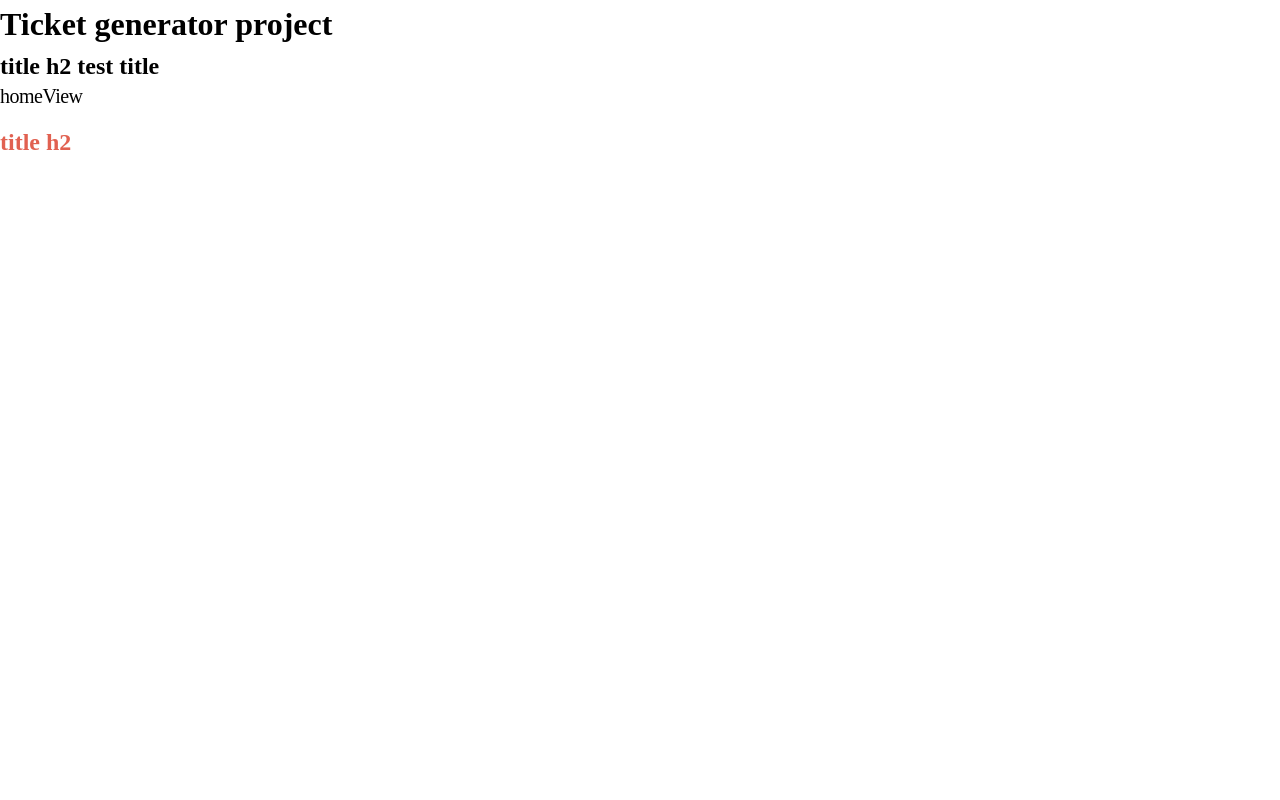
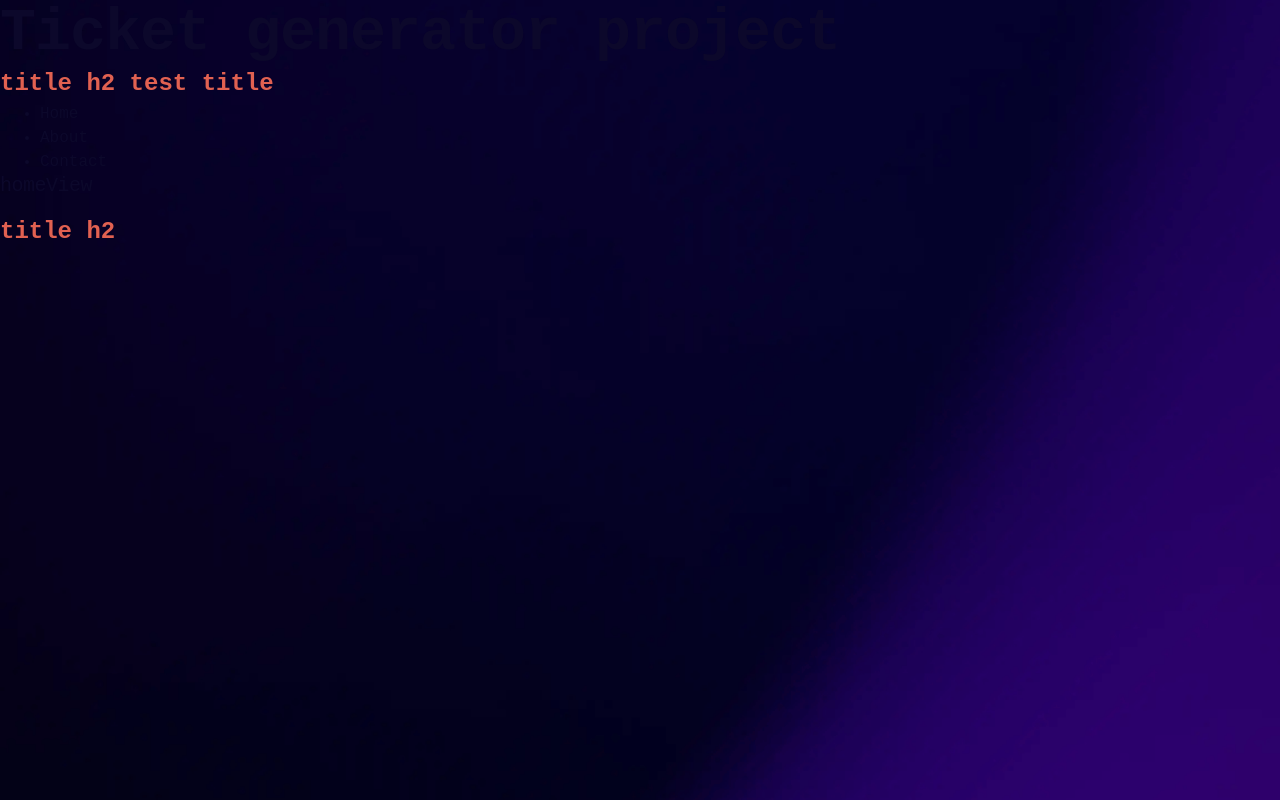
Before and after one commit to MichalDziedzic/Ticket_Event_Generator, a Vue app: page / in a window 1280 px wide. Built offline with nearby package versions, Linux system fonts and the light colour scheme; the HTML template or start-up script is replaced by a standard one; a web font is replaced by a local one.

Commit message:
fix(scss):fix import issue for global and local scope

```diff
--- a/src/App.vue
+++ b/src/App.vue
@@ -1,12 +1,13 @@
 <script setup lang="ts">
 import { RouterLink, RouterView } from 'vue-router'
+import NavBar from './components/NavBar.vue'
 </script>
-
 <template>
   <header>
     <div class="wrapper">
       <h1>Ticket generator project</h1>
       <h2>title h2 test title</h2>
+      <NavBar />
     </div>
   </header>
 
--- /dev/null
+++ b/src/assets/scss/_base.scss
@@ -0,0 +1,19 @@
+@use 'mixins' as *;
+
+#app {
+  // mobile first - default
+  background-image: url('@/assets/images/background-mobile.png');
+  background-repeat: no-repeat;
+  background-size: cover;
+  background-position: center;
+  min-height: 100vh;
+  width: 100%;
+
+  @include respond(medium) {
+    background-image: url('@/assets/images/background-tablet.png');
+  }
+
+  @include respond(large) {
+    background-image: url('@/assets/images/background-desktop.png');
+  }
+}
--- a/src/assets/scss/global.scss
+++ b/src/assets/scss/global.scss
@@ -1,4 +1,5 @@
-@forward 'fonts';
 @forward 'variables';
 @forward 'mixins';
+@forward 'fonts';
 @forward 'typography';
+@forward 'base';
--- /dev/null
+++ b/src/components/Navbar.vue
@@ -0,0 +1,10 @@
+<script setup lang="ts"></script>
+<template>
+  <nav>
+    <ul>
+      <li>Home</li>
+      <li>About</li>
+      <li>Contact</li>
+    </ul>
+  </nav>
+</template>
--- a/src/views/HomeView.vue
+++ b/src/views/HomeView.vue
@@ -6,10 +6,7 @@
     <h2>title h2</h2>
   </main>
 </template>
-<style scoped lang="scss">
-h1 {
-  color: $neutral500;
-}
+<style lang="scss">
 h2 {
   color: $orange700;
 }
```
